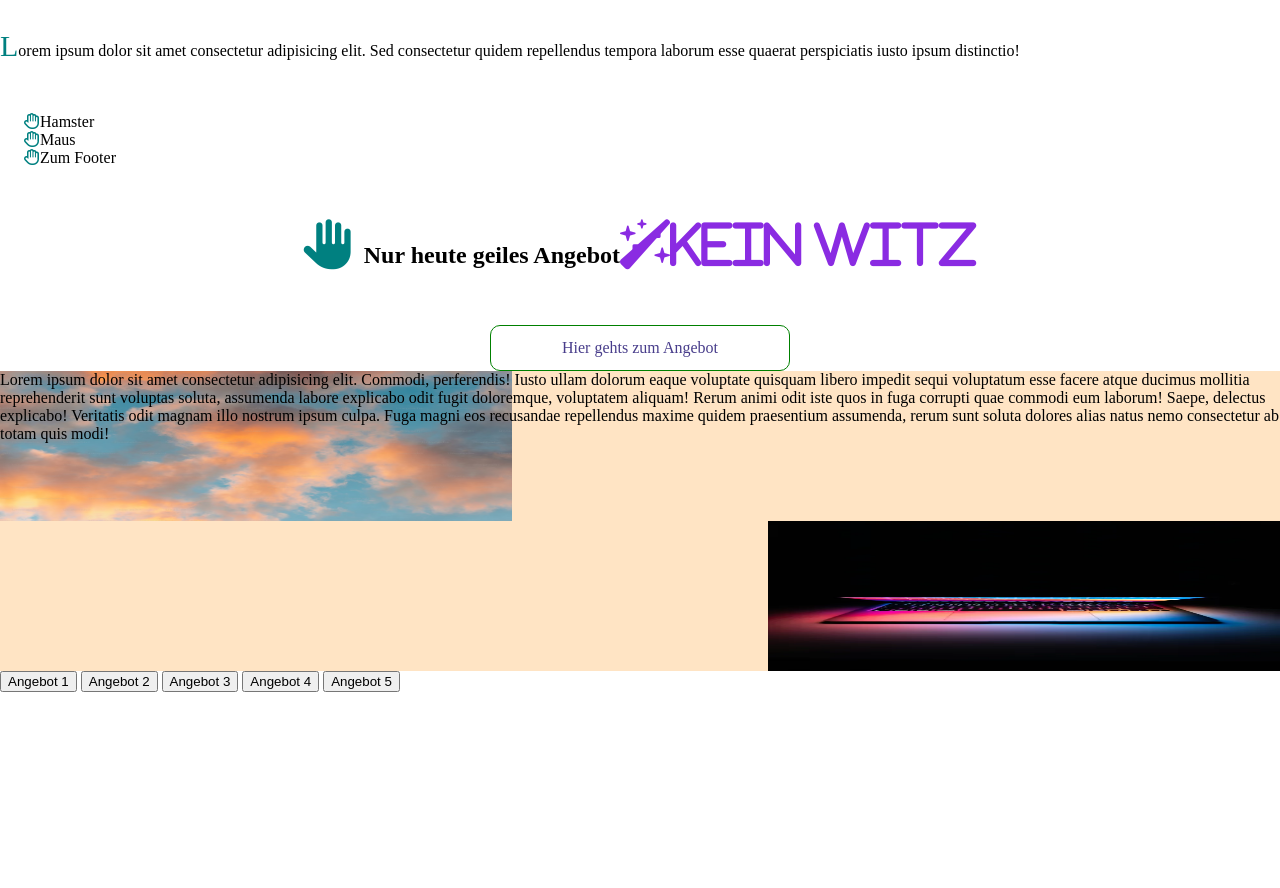
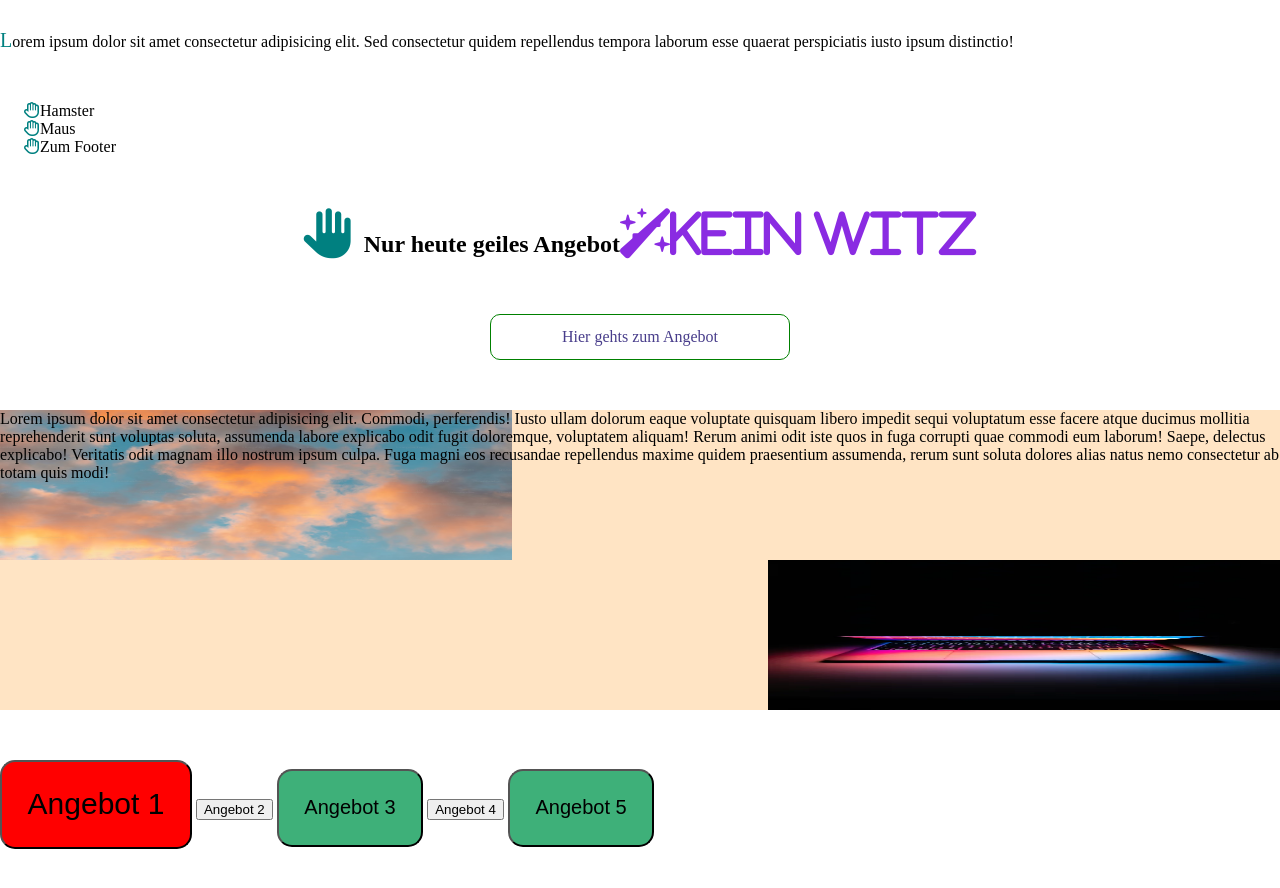
Before and after one commit to ninaraffaela/SuperCode2501Lessons, a plain HTML site: page index.html in a window 1280 px wide. Shown: the part 58-946 px from the top of the page. Before the commit the page ends 800 px from the top, so only its background shows below. Drawn offline with Linux system fonts and the light colour scheme.

Commit message:
Add Button Classes Krasses Angebot

```diff
--- a/assets/css/style.css
+++ b/assets/css/style.css
@@ -7,6 +7,7 @@
 header{
     margin-bottom: 50px;
 }
+
 h1 {
     margin-bottom: 50px;
 }
@@ -15,11 +16,13 @@ header p {
     margin-bottom: 50px;
 }
 
+/* ! Initial groß schreiben */
 header p::first-letter {
     color: teal;
-    font-size: 30px;
+    font-size: 20px;
 }
 
+/* ! Aufzählunszeichen anpassen */
 header ul li::marker {
     /* list-style: none; */
     font-family: "Font Awesome 6 Free";
@@ -45,11 +48,15 @@ h2::after{
     color: blueviolet;
     content: "\f72b Kein Witz";
     font-size: 50px;
+}
 
+section{
+    margin-bottom: 50px;
 }
 
 section:first-of-type {
-    text-align:center;
+    text-align: center;
+    margin-bottom: 50px;
 }
 
 section:first-of-type p {
@@ -63,6 +70,7 @@ section:first-of-type p {
     /* #MERKE cursor verhalten ins hauptelement. falls der hover nicht geht, geht der mausanzeiger trotzdem */
 }
 
+/* ! Hover */
 section:first-of-type p:hover {
     color: teal;
     background-color: aquamarine;
@@ -92,3 +100,22 @@ section:nth-of-type(2){
                 linear-gradient(127deg, rgba(0,255,0,.8), rgba(0,255,0,0) 70.71%),
                 linear-gradient(336deg, rgba(0,0,255,.8), rgba(0,0,255,0) 70.71%); */
 }
+
+article{
+    margin-bottom: 50px;
+}
+
+/* ! CLASS/ID */
+.bg-angebot {
+    background-color: rgb(62, 176, 121);
+    Padding: 2%;
+    border-radius: 15px;
+    font-size: 20px;
+}
+
+.bg-krassesAngebot {
+    background-color: red;
+    padding: 2%;
+    border-radius: 15px;
+    font-size: 30px;
+}
--- a/index.html
+++ b/index.html
@@ -32,11 +32,11 @@
         </section>
 
         <article>
-            <button>Angebot 1</button>
+            <button class="bg-krassesAngebot">Angebot 1</button>
             <button>Angebot 2</button>
-            <button>Angebot 3</button>
+            <button class="bg-angebot">Angebot 3</button>
             <button>Angebot 4</button>
-            <button>Angebot 5</button>
+            <button  class="bg-angebot">Angebot 5</button>
         </article>
     </main>
 </body>
```
